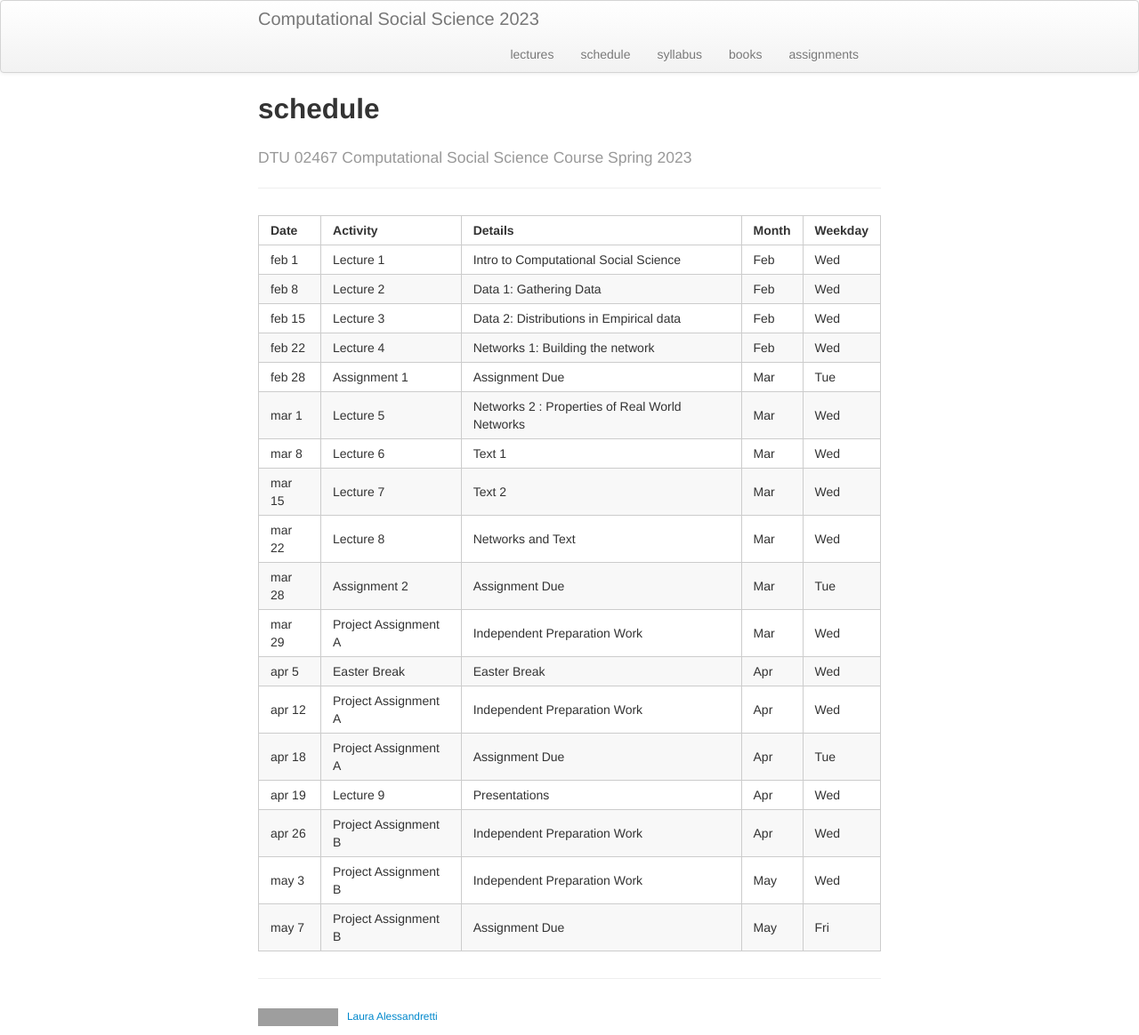
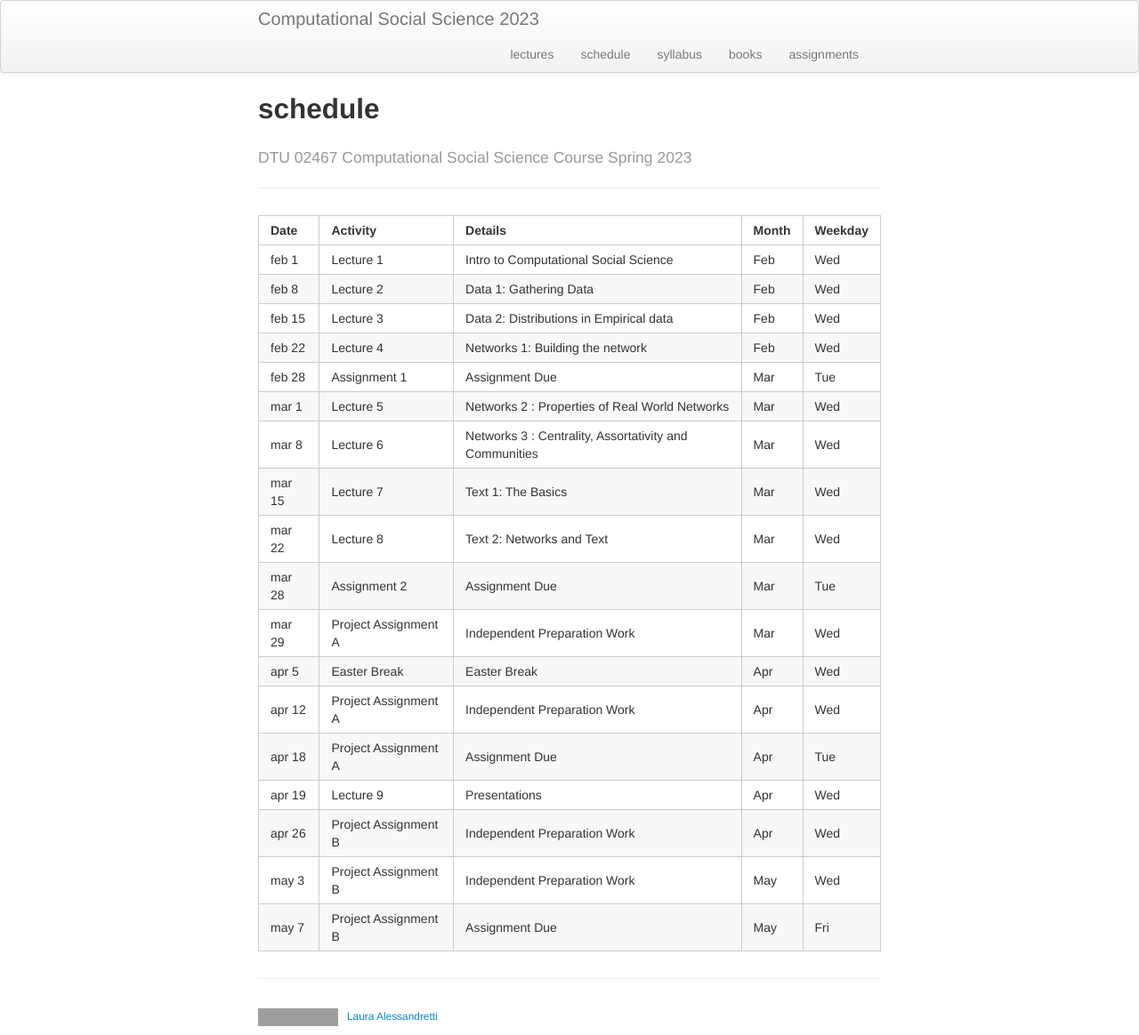
Before and after one commit to lalessan/comsocsci2023, a Jekyll site: the page built from docs/schedule.md, in a window 1280 px wide. Shown: the whole page at 89% size. Built offline with Jekyll 4.4.1, drawn with Linux system fonts in a browser that asks for light colours; grey boxes are pictures that could not be loaded.

Commit message:
schedule

```diff
--- a/docs/schedule.md
+++ b/docs/schedule.md
@@ -15,9 +15,9 @@ description: A course led by Laura Alessandretti on Computational Social Science
 | feb 22      | Lecture 4                   | Networks 1: Building the network       | Feb           |      Wed       |
 | feb 28      | Assignment 1                | Assignment Due                    | Mar           |      Tue       |
 | mar 1       | Lecture 5                   | Networks 2 : Properties of Real World Networks                 | Mar           |      Wed       |
-| mar 8       | Lecture 6                   | Text 1                     | Mar           |      Wed       |
-| mar 15      | Lecture 7                   | Text 2                   | Mar           |      Wed       |
-| mar 22      | Lecture 8                   | Networks and Text                    | Mar           |      Wed       |
+| mar 8       | Lecture 6                   | Networks 3 : Centrality, Assortativity and Communities         | Mar           |      Wed       |
+| mar 15      | Lecture 7                   | Text 1: The Basics                  | Mar           |      Wed       |
+| mar 22      | Lecture 8                   | Text 2: Networks and Text            | Mar           |      Wed       |
 | mar 28      | Assignment 2                | Assignment Due                    | Mar           |      Tue       |
 | mar 29      | Project Assignment A        |Independent Preparation Work| Mar           |      Wed       |
 | apr 5       | Easter Break                | Easter Break                    | Apr           |      Wed       |
```
